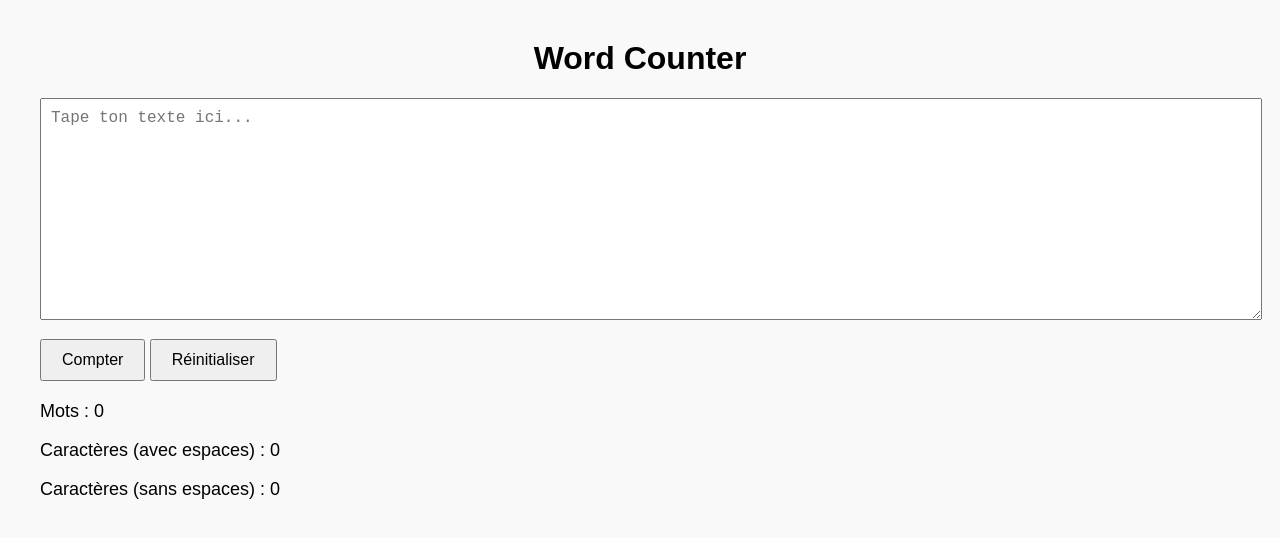
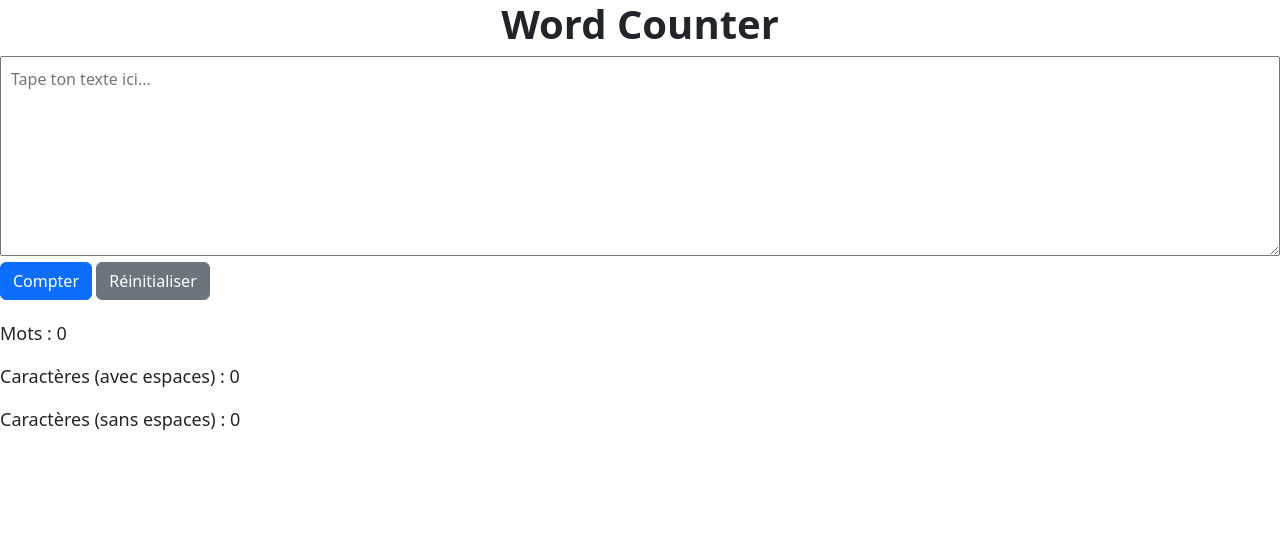
Before and after one commit to abdelwaheb-net/Word-Counter, a plain HTML site: page index.html in a window 1280 px wide. Both pictures are taken after a click on the button "Compter". Drawn offline with nearby package versions, Linux system fonts and the light colour scheme.

Commit message:
update on word counter

```diff
--- a/index.html
+++ b/index.html
@@ -32,15 +32,16 @@
       font-size: 16px;
     }
   </style>
+ <link rel="stylesheet" href="https://cdn.jsdelivr.net/npm/bootstrap@5.3.3/dist/css/bootstrap.min.css" integrity="sha384-QWTKZyjpPEjISv5WaRU9OFeRpok6YctnYmDr5pNlyT2bRjXh0JMhjY6hW+ALEwIH" crossorigin="anonymous">
 </head>
 <body>
 
-  <h1>Word Counter</h1>
+  <h1 class="fw-bold">Word Counter</h1>
 
   <textarea id="textInput" placeholder="Tape ton texte ici..."></textarea><br>
 
-  <button id="countBtn">Compter</button>
-  <button id="resetBtn">Réinitialiser</button>
+  <button id="countBtn" class="btn btn-primary">Compter</button>
+  <button id="resetBtn" class="btn btn-secondary">Réinitialiser</button>
 
   <div class="results">
     <p>Mots : <span id="wordCount">0</span></p>
@@ -49,5 +50,8 @@
   </div>
 <script src="JQuery/jquery-3.7.1.min.js"></script>
   <script src="script.js"></script>
+
+
+  <script src="https://cdn.jsdelivr.net/npm/bootstrap@5.3.3/dist/js/bootstrap.min.js" integrity="sha384-0pUGZvbkm6XF6gxjEnlmuGrJXVbNuzT9qBBavbLwCsOGabYfZo0T0to5eqruptLy" crossorigin="anonymous"></script>
 </body>
 </html>
--- a/script.js
+++ b/script.js
@@ -6,6 +6,25 @@ $(document).ready(function () {
     let words = text.trim().split(/\s+/);
     let wordCount = text === "" ? 0 : words.length;
     $("#wordCount").text(wordCount);
+    let characterwithspace=text.trim().length;
+ let characterwithoutspace=text.replace(/\s+/g, '').length;
+
+ $("#charCount").text(characterwithspace);
+ $("#charCountNoSpace").text(characterwithoutspace);
+
+
+
+
+  });
+
+  $("#resetBtn").on("click", function () {
+    console.log("hello world");
+    $("#textInput").val("");
+    $("#wordCount").text("0");
+    $("#charCount").text("0");
+    $("#charCountNoSpace").text("0");
+
+
   });
 
 });
```
